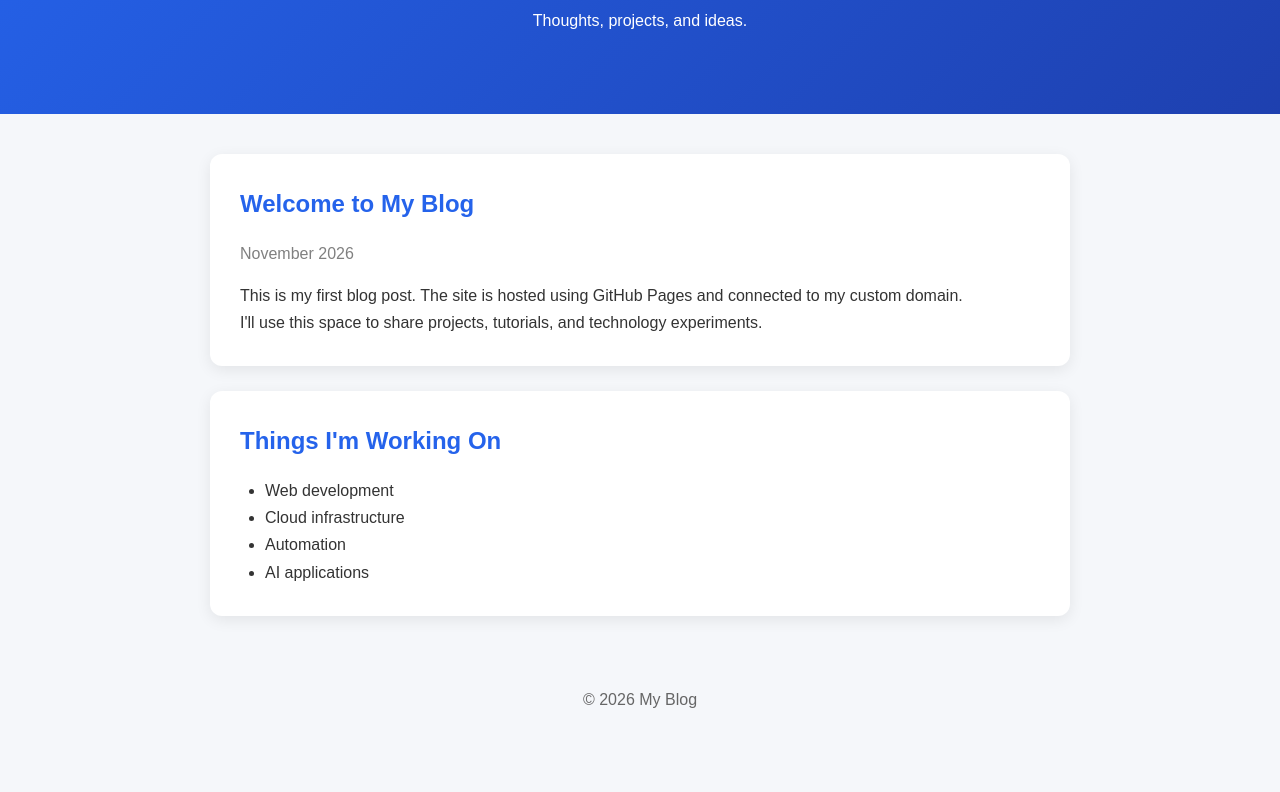
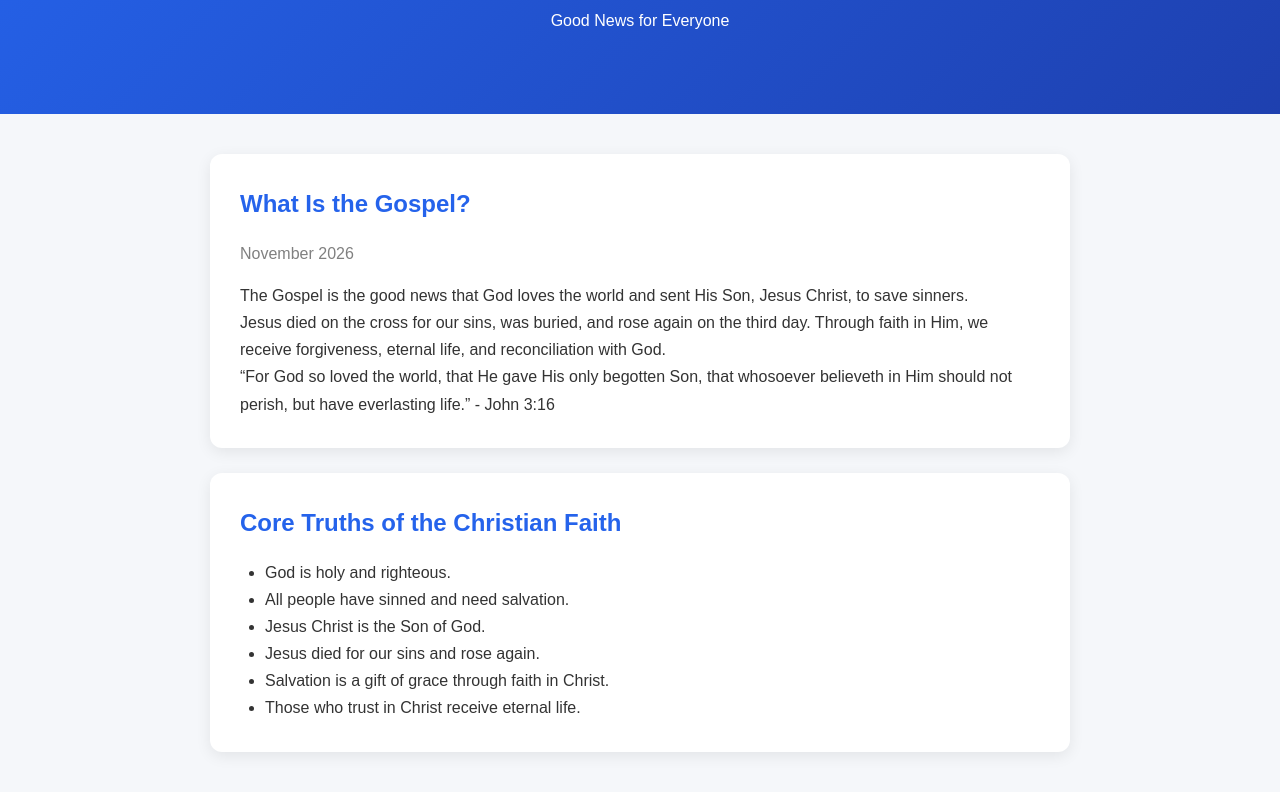
Before and after one commit to AK48667/MyApp, a plain HTML site: page index.html in a window 1280 px wide. Shown: the part 165-957 px from the top of the page. Before the commit the page ends 908 px from the top, so only its background shows below. Drawn offline with Linux system fonts and the light colour scheme.

Commit message:
Revise index.html for Christian blog theme
Updated the blog content to reflect Christian themes and teachings.

```diff
--- a/index.html
+++ b/index.html
@@ -3,47 +3,51 @@
 <head>
     <meta charset="UTF-8">
     <meta name="viewport" content="width=device-width, initial-scale=1.0">
-    <title>My Blog</title>
+    <title>The Gospel of Jesus Christ</title>
     <link rel="stylesheet" href="style.css">
 </head>
 <body>
 
     <header>
-        <h1>My Blog</h1>
-        <p>Thoughts, projects, and ideas.</p>
+        <h1>Jesus Christ Is Lord</h1>
+        <p>Good News for Everyone</p>
     </header>
 
     <main>
+
         <article class="post">
-            <h2>Welcome to My Blog</h2>
+            <h2>What Is the Gospel?</h2>
             <p class="date">November 2026</p>
 
             <p>
-                This is my first blog post. The site is hosted using GitHub Pages
-                and connected to my custom domain.
+                The Gospel is the good news that God loves the world and sent
+                His Son, Jesus Christ, to save sinners.
             </p>
 
             <p>
-                I'll use this space to share projects, tutorials, and technology
-                experiments.
+                Jesus died on the cross for our sins, was buried, and rose again
+                on the third day. Through faith in Him, we receive forgiveness,
+                eternal life, and reconciliation with God.
+            </p>
+
+            <p>
+                “For God so loved the world, that He gave His only begotten Son,
+                that whosoever believeth in Him should not perish, but have
+                everlasting life.” - John 3:16
             </p>
         </article>
 
         <article class="post">
-            <h2>Things I'm Working On</h2>
+            <h2>Core Truths of the Christian Faith</h2>
 
             <ul>
-                <li>Web development</li>
-                <li>Cloud infrastructure</li>
-                <li>Automation</li>
-                <li>AI applications</li>
+                <li>God is holy and righteous.</li>
+                <li>All people have sinned and need salvation.</li>
+                <li>Jesus Christ is the Son of God.</li>
+                <li>Jesus died for our sins and rose again.</li>
+                <li>Salvation is a gift of grace through faith in Christ.</li>
+                <li>Those who trust in Christ receive eternal life.</li>
             </ul>
         </article>
-    </main>
 
-    <footer>
-        <p>© 2026 My Blog</p>
-    </footer>
-
-</body>
-</html>
+        <article class="
```
